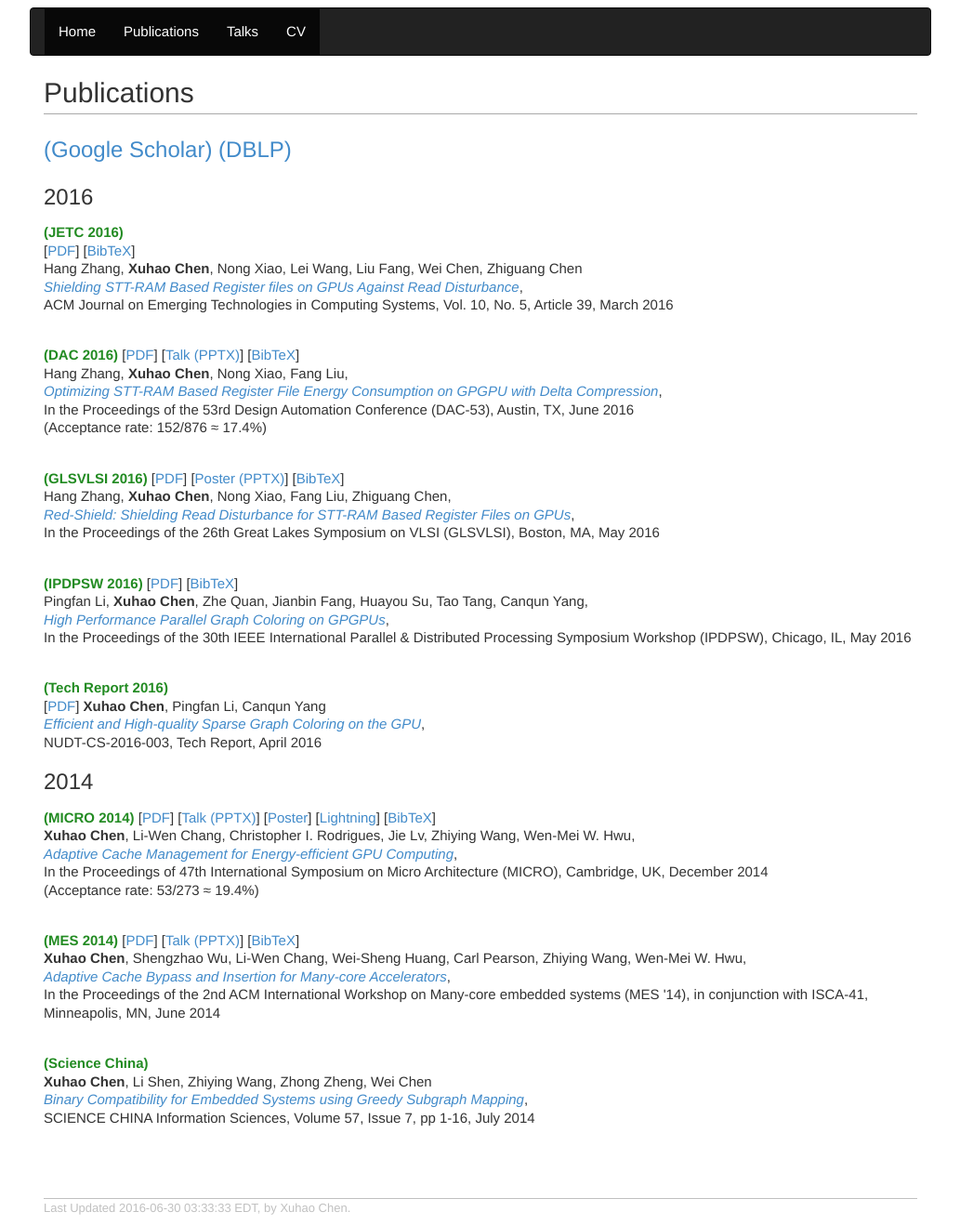
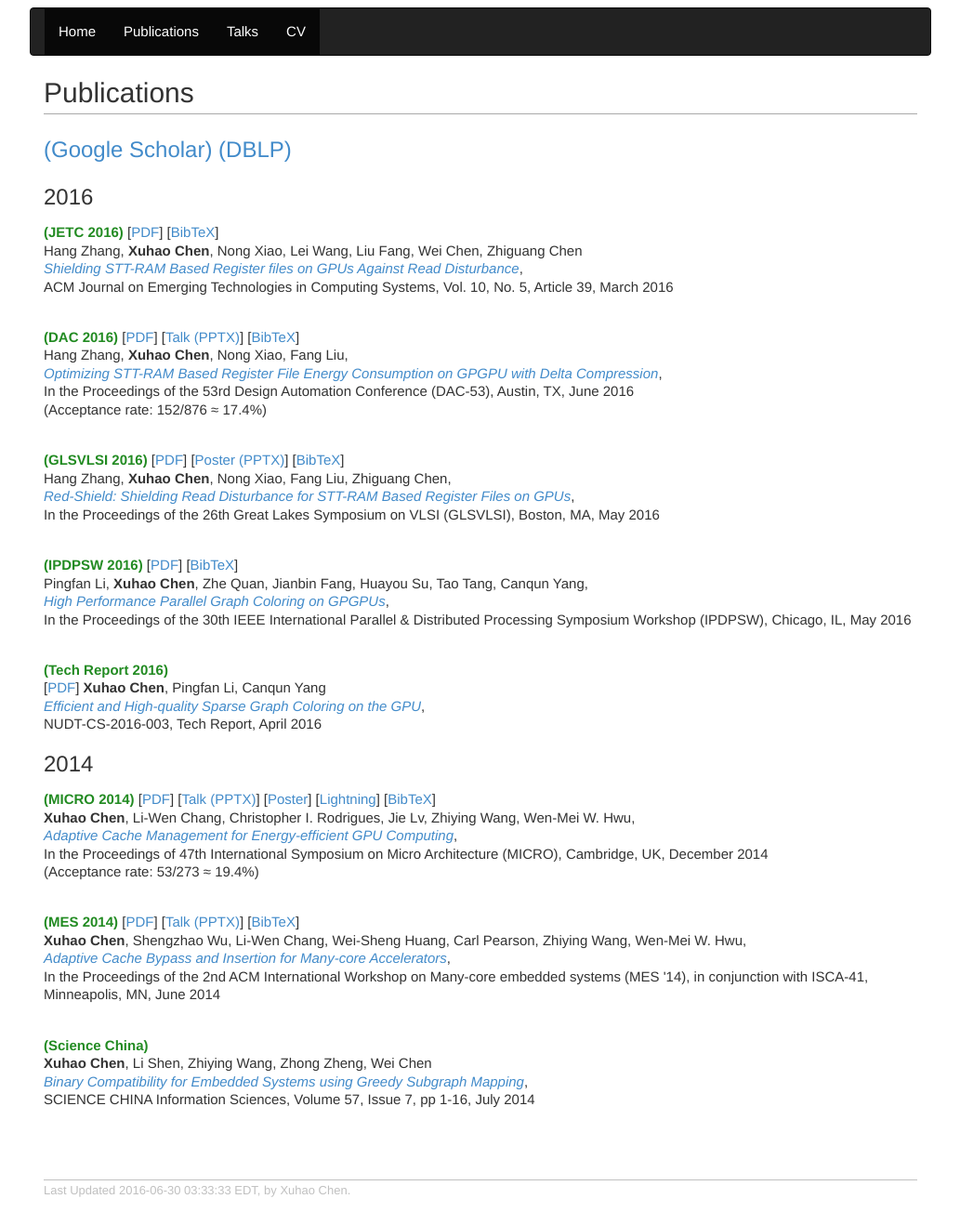
Before and after one commit to chenxuhao/chenxuhao.github.io, a Jekyll site: the page built from pubs.html, in a window 1280 px wide. Shown: the whole page at 93% size, without its empty margins (123-1156 px from the left). Built offline with Jekyll 4.4.1, drawn with Linux system fonts in a browser that asks for light colours.

Commit message:
fix pubs

```diff
--- a/pubs.html
+++ b/pubs.html
@@ -6,7 +6,7 @@ title: Xuhao Chen's Homepage
 <h3><a href="https://scholar.google.com/citations?user=GcdGTBAAAAAJ&hl=en">(Google Scholar)</a>
 <a href="http://dblp.uni-trier.de/pers/hd/c/Chen:Xuhao">(DBLP)</a></h3>
 <h3>2016 </h3>
-<p><b><span style="color: forestgreen">(JETC 2016)</span></b> <br />
+<p><b><span style="color: forestgreen">(JETC 2016)</span></b>
 [<a href="docs/jetc-2016.pdf">PDF</a>]
 [<a href="docs/jetc-2016-bib.txt">BibTeX</a>] <br />
 Hang Zhang, <b>Xuhao Chen</b>, Nong Xiao, Lei Wang, Liu Fang, Wei Chen, Zhiguang Chen<br />
```
